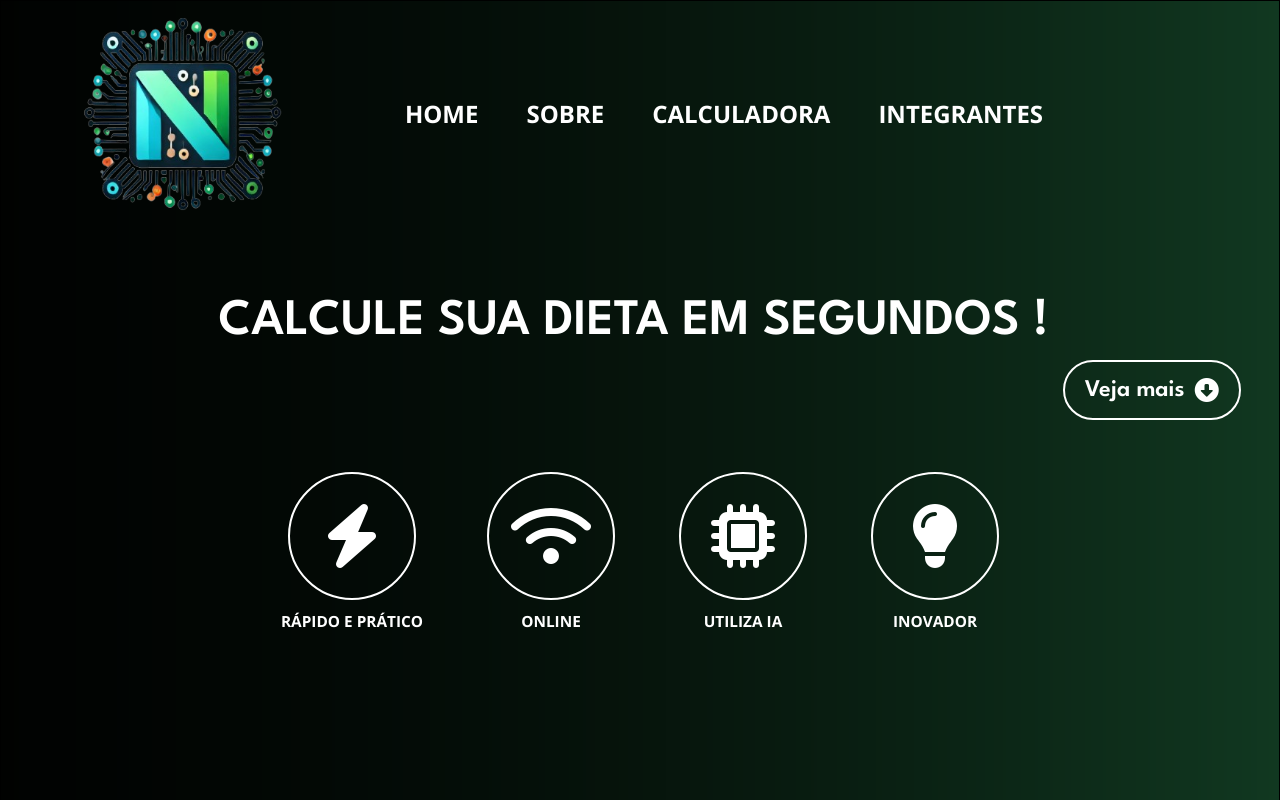
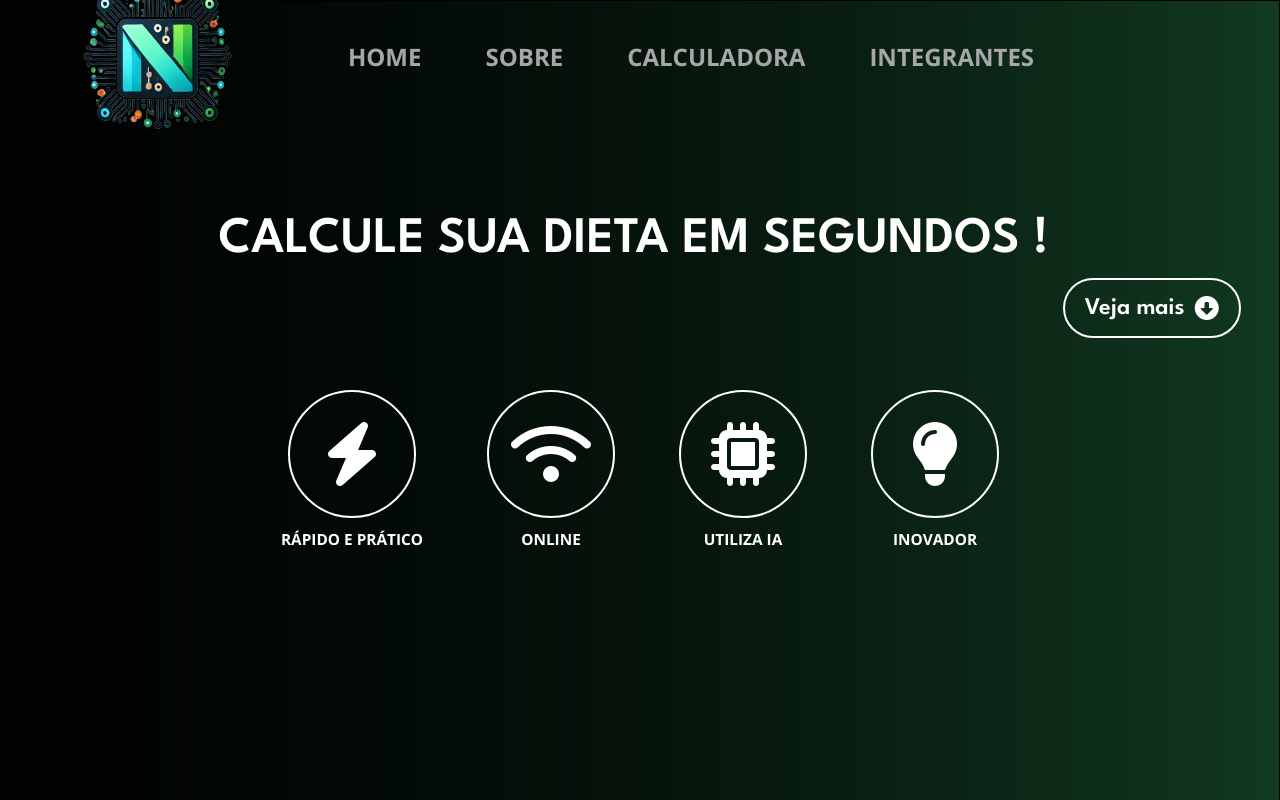
Before and after one commit to gabrielcardosoo/A3-desweb, a React (Create React App) app in the folder frontend/: page / in a window 1280 px wide. Shown: the top 800 px of the page. Built offline with nearby package versions, Linux system fonts and the light colour scheme.

Commit message:
Feat: Melhoria da estilização do componente NavBar

```diff
--- a/frontend/src/components/Navbar.js
+++ b/frontend/src/components/Navbar.js
@@ -42,7 +42,7 @@ function Navbar() {
     <nav className="navbar my-navbar navbar-expand-lg navbar-dark " ref={navbarRef}>
       <div className="container d-flex align-items-center justify-content-between">
         <a className="navbar-brand" href="#">
-          <img src="/img/logo_home_public.png" alt="Logo" width="200" height="200" className="logo" />
+          <img src="/img/logo_home_public.png" alt="Logo" width="150" height="150" className="logo" />
         </a>
         <button
           className="navbar-toggler"
--- a/frontend/src/components/style/Navbar.css
+++ b/frontend/src/components/style/Navbar.css
@@ -3,6 +3,7 @@
 /* Estilos gerais para telas grandes */
 .my-navbar {
     background-color: transparent; /* Transparente */
+    margin-top: -2rem;
     padding: 2rem;
     position: relative; /* Posição normal */
     width: 100%; /* Largura total */
@@ -20,16 +21,16 @@
 }
 
 .my-navbar .nav-item .nav-link {
-    color: white; /* Cor dos links */
+    color: #a7a7a7; /* Cor dos links */
     padding: 0.5rem 1rem;
     font-size: 1.5rem;
     font-family: 'Open Sans', sans-serif; /* Fonte Open Sans */
     font-weight: 700; /* Ajuste o peso conforme necessário */
-    margin-right: 2rem; /* Espaçamento entre os links */
+    margin-right: 3rem; /* Espaçamento entre os links */
 }
 
 .my-navbar .nav-item .nav-link:hover {
-    color: #8f8f8f; /* Muda a cor ao passar o mouse */
+    color: white; /* Muda a cor ao passar o mouse */
 }
 
 .my-navbar {
@@ -96,6 +97,10 @@
         font-size: 1rem;
     }
 
+    .my-navbar .nav-item .nav-link:hover {
+        color: rgb(109, 109, 109);
+    }
+
     .my-navbar .navbar-collapse.show {
         display: block !important; /* Força o dropdown a aparecer */
     }
```
